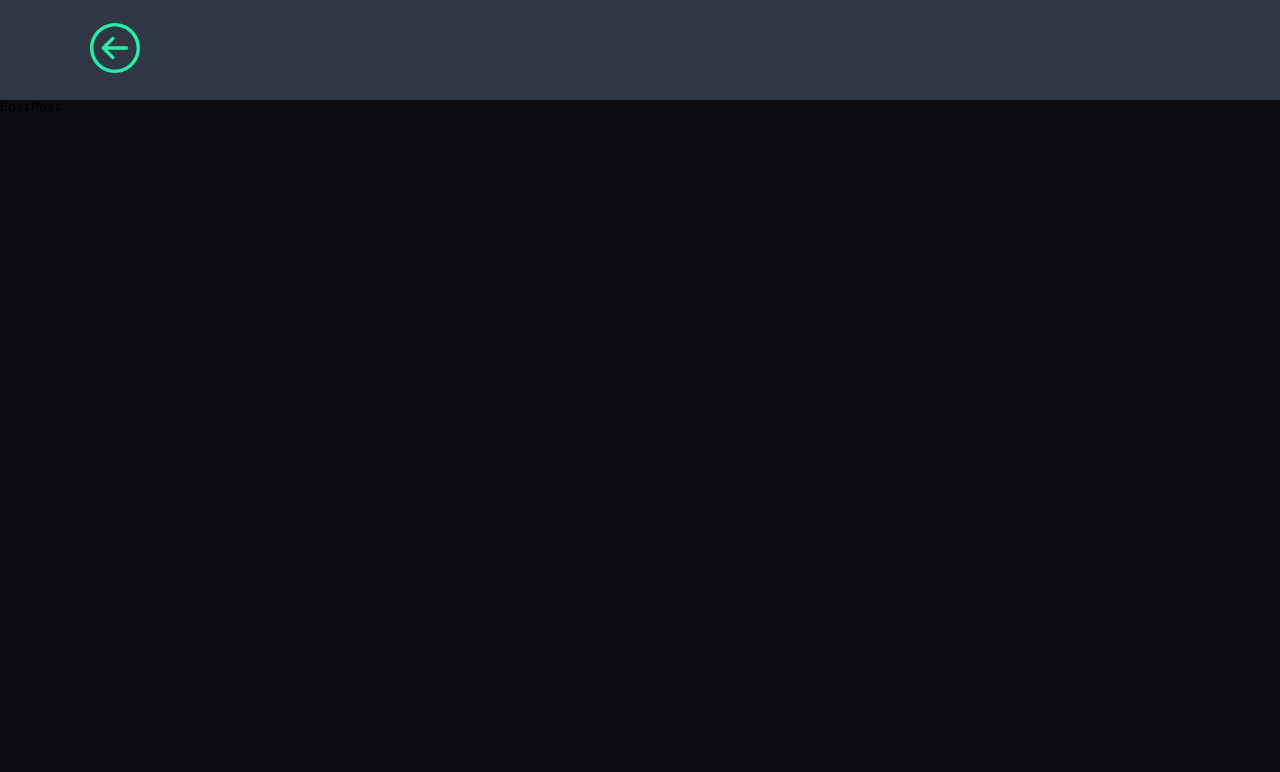
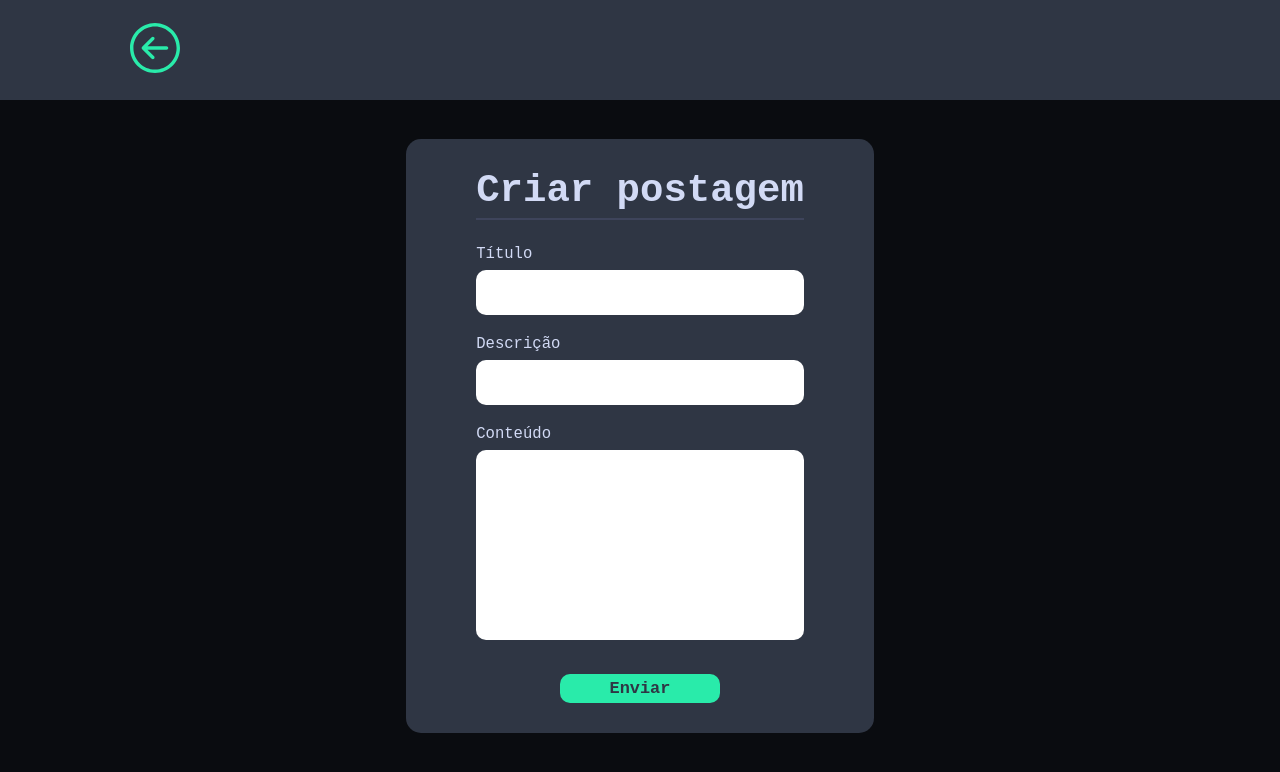
Before and after one commit to VinyProgramador/Crud-Web-Spring-Boot-and-React-JS, a React (Create React App) app in the folder crud-application/: page /edit in a window 1280 px wide. Shown: the top 772 px of the page. Built offline with nearby package versions, Linux system fonts and the light colour scheme.

Commit message:
Forms de envio finalizados.

```diff
--- a/crud-application/src/pages/EditPost/EditPost.js
+++ b/crud-application/src/pages/EditPost/EditPost.js
@@ -5,8 +5,35 @@ const EditPost = () => {
   return (
     <div>
       <Header />
-      EditPost
-      </div>
+      <main>
+        <div className="card-post" >
+          <h1>Criar postagem</h1>
+          <div className="line-post" ></div>
+          <div className="card-body-post" >
+            <form>
+              <div className="fields" >
+                <label>Título</label>
+                <input type="text" name="title" />
+                <p className="error-message"></p>
+              </div>
+              <div className="fields" >
+                <label>Descrição</label>
+                <input type="text" name="description" />
+                <p className="error-message"></p>
+              </div>
+              <div className="fields" >
+                <label>Conteúdo</label>
+                <textarea type="text" name="content" ></textarea>
+                <p className="error-message"></p>
+              </div>
+              <div className="btn-post" >
+                <button type="submit" >Enviar</button>
+              </div>
+            </form>
+          </div>
+        </div>
+      </main>
+    </div>
   )
 }
 
--- /dev/null
+++ b/crud-application/src/pages/Feed/Feed.css
@@ -0,0 +1,117 @@
+*{
+    font-family: monospace;
+}
+main header {
+    display: flex;
+}
+
+.cards .card h2 {
+    display: flex;
+    flex-wrap: wrap;
+    max-width: 500px;
+}
+
+img {
+    width: 20px;
+    margin-left: 40px;
+
+    cursor: pointer;
+}
+
+.modal {
+    width: 80px;
+    height: 100px;
+    background-color: white;
+}
+
+main .cards{
+    display: flex;
+    justify-content: center;
+    flex-direction: column;
+
+    margin-top: 1rem;
+}
+
+main .cards .card {
+    margin: 0 auto;
+
+    background-color: #2F3644;
+
+    padding: 30px 40px;
+    width: 500px;
+
+    border-radius: 7px;
+    margin-top: 40px;
+
+}
+
+.cards .card header {
+    display: flex;
+    justify-content: space-between;
+
+    margin-bottom: 15px;
+}
+
+.card header h2 {
+    font-family: monospace;
+    font-weight: 700;
+
+    color: #D2DAF5;
+
+    font-size: 1.7rem;
+}
+
+.line {
+    background-color: #3E445B;
+    height: 2px;
+}
+
+p {
+    margin-top: 20px;
+    font-size: 1.2rem;
+
+    max-width: 500px;
+
+    font-family: Noto Sans;
+    font-weight: 500;
+
+    color: #B3BACF;
+}
+
+.btns {
+    display: flex;
+    justify-content: space-between;
+
+    margin-top: 30px;
+}
+
+.btns button {
+    color: #ffffffef;
+    font-size: 1.3rem;
+    border: 0;
+
+    border-radius: 10px;
+
+    font-weight: 700;
+
+    cursor: pointer;
+
+    padding: 5px 40px;
+}
+
+.btn-edit button{
+    background-color: #29EBAA;
+    color: #2F3644;
+}
+
+.btn-delete button{
+    background-color: #df5252;
+    color: #2F3644;
+}
+
+.loading {
+    height: 100vh;
+    display: flex;
+    align-items: center;
+    justify-content: center;
+}
--- a/crud-application/src/pages/Feed/Feed.js
+++ b/crud-application/src/pages/Feed/Feed.js
@@ -1,10 +1,33 @@
 import React from 'react'
 import { Link } from 'react-router-dom'
 import HeaderMain from '../../components/HeaderMain'
+import './Feed.css'
 const Feed = () => {
   return (
     <div>
       <HeaderMain />
+      <main>
+        <div className="cards">
+          <div className="card">
+            <header>
+              <h2></h2>
+
+            </header>
+            <div className="line"></div>
+            <p></p>
+            <div className="btns" >
+              <div className="btn-edit">
+                <Link to={''} >
+                  <button>Edit</button>
+                </Link>
+              </div>
+              <div className="btn-delete">
+                <button>delete</button>
+              </div>
+            </div>
+          </div>
+        </div>
+      </main>
     </div>
   )
 }
--- /dev/null
+++ b/crud-application/src/pages/Post/Post.css
@@ -0,0 +1,96 @@
+*{
+    font-family: monospace;
+}
+main {
+    display: flex;
+    justify-content: center;
+
+
+    padding: 3rem 0;
+}
+
+.card-post {
+    background-color: #2F3644;
+    padding: 30px 70px;
+    border-radius: 15px;
+}
+
+.card-post h1{
+    font-weight: 800;
+    text-align: center;
+
+    color: #D2DAF5;
+
+    font-size: 3rem;
+    margin-bottom: 5px;
+}
+
+.line-post {
+    height: 2px;
+    background-color: #3E445B;
+}
+
+.card-body-post {
+    margin-top: 25px;
+
+}
+
+.fields {
+    margin-bottom: 20px;
+}
+
+label {
+    display: block;
+    margin-bottom: 7px;
+    font-size: 1.2rem;
+
+    color: #D2DAF5;
+
+}
+
+input, textarea {
+    width: 100%;
+    border-radius: 10px;
+    border: 0;
+    outline: 0;
+
+    font-size: 1.2rem;
+
+    padding-left: 15px;
+}
+
+input {
+    height: 45px;
+}
+
+textarea {
+    height: 190px;
+    resize: none;
+
+    padding-top: 10px;
+}
+
+.btn-post{
+    margin-top: 30px;
+    text-align: center;
+
+}
+
+.btn-post button{
+    font-weight: 800;
+    font-size: 1.3rem;
+
+    padding: 5px 50px;
+    color: #2F3644;
+    background-color: #29EBAA;
+
+    border: 0;
+    border-radius: 10px;
+
+    cursor: pointer;
+
+}
+
+.error-message {
+    color: rgb(240, 47, 47);
+}
--- a/crud-application/src/pages/Post/Post.js
+++ b/crud-application/src/pages/Post/Post.js
@@ -1,11 +1,40 @@
 import React from 'react'
 import { Link } from 'react-router-dom'
 import Header from '../../components/Header'
+import '../Post/Post.css'
 
 const Post = () => {
   return (
     <div>
       <Header />
+      <main>
+        <div className="card-post" >
+          <h1>Criar postagem</h1>
+          <div className="line-post" ></div>
+          <div className="card-body-post" >
+            <form>
+              <div className="fields" >
+                <label>Título</label>
+                <input type="text" name="title"/>
+                <p className="error-message"></p>
+              </div>
+              <div className="fields" >
+                <label>Descrição</label>
+                <input type="text" name="description"/>
+                <p className="error-message"></p>
+              </div>
+              <div className="fields" >
+                <label>Conteúdo</label>
+                <textarea type="text" name="content"></textarea>
+                <p className="error-message"></p>
+              </div>
+              <div className="btn-post" >
+                <button type="submit">Enviar</button>
+              </div>
+            </form>
+          </div>
+        </div>
+      </main>
     </div>
   )
 }
```
